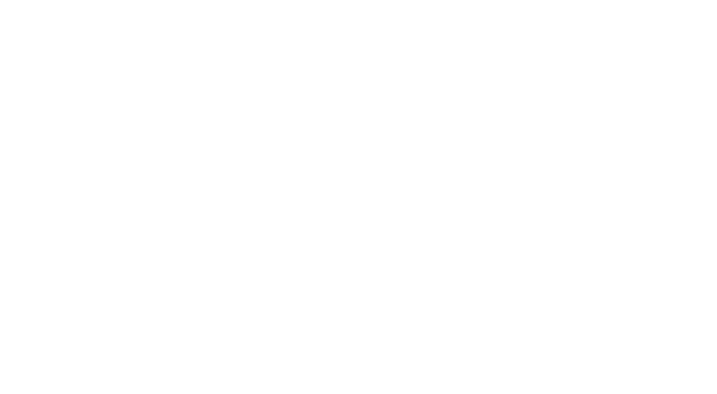
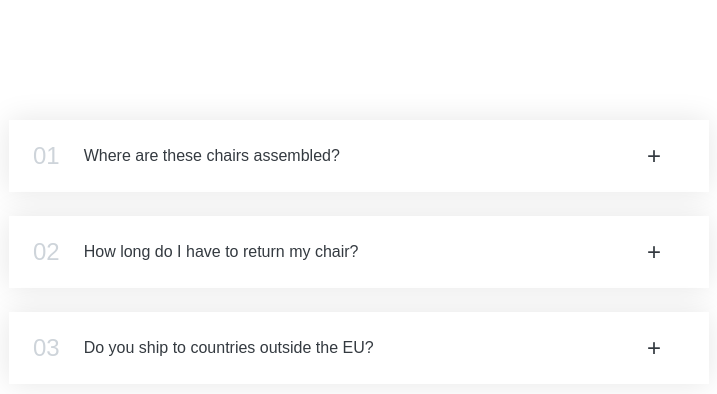
Before and after one commit to GabbenPapa/React-Steps, a React (Vite) app: page /accordion in a window 1280 px wide. Before the commit this address had no page. Shown: the top 394 px of the page, without its empty margins (281-998 px from the left). Built offline with nearby package versions, Linux system fonts and the light colour scheme.

Commit message:
Add accordion to launcher

```diff
--- /dev/null
+++ b/src/Accordion.css
@@ -0,0 +1,72 @@
+* {
+  padding: 0;
+  margin: 0;
+  box-sizing: border-box;
+}
+
+body {
+  font-family: sans-serif;
+  color: #343a40;
+  line-height: 1;
+}
+
+.accordion {
+  width: 700px;
+  margin: 100px auto;
+  display: flex;
+  flex-direction: column;
+  gap: 24px;
+}
+
+.item {
+  box-shadow: 0 0 30px rgba(0, 0, 0, 0.1);
+  padding: 20px 24px;
+  padding-right: 48px;
+  cursor: pointer;
+  border-top: 4px solid #fff;
+  border-bottom: 4px solid #fff;
+
+  display: grid;
+  grid-template-columns: auto 1fr auto;
+  column-gap: 24px;
+  row-gap: 32px;
+  align-items: center;
+}
+
+.number {
+  font-size: 24px;
+  font-weight: 500;
+  color: #ced4da;
+}
+
+.title,
+.icon {
+  font-size: 24px;
+  font-weight: 500;
+}
+
+.content-box {
+  grid-column: 2 / -1;
+  padding-bottom: 16px;
+  line-height: 1.6;
+}
+
+.content-box ul {
+  color: #868e96;
+  margin-left: 16px;
+  margin-top: 16px;
+
+  display: flex;
+  flex-direction: column;
+  gap: 12px;
+}
+
+/* OPEN STATE */
+.open {
+  border-top: 4px solid #087f5b;
+}
+
+.open .number,
+.open .title {
+  color: #087f5b;
+}
--- /dev/null
+++ b/src/Accordion.jsx
@@ -0,0 +1,55 @@
+import "./Accordion.css";
+import React from "react";
+
+const faqs = [
+  {
+    title: "Where are these chairs assembled?",
+    text: "Lorem ipsum dolor sit amet consectetur, adipisicing elit. Accusantium, quaerat temporibus quas dolore provident nisi ut aliquid ratione beatae sequi aspernatur veniam repellendus.",
+  },
+  {
+    title: "How long do I have to return my chair?",
+    text: "Pariatur recusandae dignissimos fuga voluptas unde optio nesciunt commodi beatae, explicabo natus.",
+  },
+  {
+    title: "Do you ship to countries outside the EU?",
+    text: "Excepturi velit laborum, perspiciatis nemo perferendis reiciendis aliquam possimus dolor sed! Dolore laborum ducimus veritatis facere molestias!",
+  },
+];
+
+function AccordionApp() {
+  return <Accordion data={faqs} />;
+}
+
+function Accordion({ data }) {
+  return (
+    <div className="accordion">
+      {data.map((el, index) => (
+        <AccordionItem
+          title={el.title}
+          text={el.text}
+          num={index}
+          key={el.title}
+        />
+      ))}
+    </div>
+  );
+}
+
+function AccordionItem({ num, title, text }) {
+  const [isOpen, setIsOpen] = React.useState(false);
+
+  function handleToggle() {
+    setIsOpen((isOpen) => !isOpen);
+  }
+
+  return (
+    <div className={`item ${isOpen ? "open" : ""}`} onClick={handleToggle}>
+      <p className="number">{num < 9 ? `0${num + 1}` : num + 1}</p>
+      <p className="text">{title}</p>
+      <p className="icon"> {isOpen ? "-" : "+"} </p>
+      {isOpen && <div className="content-box">{text}</div>}
+    </div>
+  );
+}
+
+export default AccordionApp;
--- a/src/App.jsx
+++ b/src/App.jsx
@@ -9,6 +9,7 @@
 import Steps from "./Steps.jsx";
 import DatePicker from "./DatePicker.jsx";
 import FlashCards from "./flashcards.jsx";
+import Accordion from "./Accordion.jsx";
 
 function App() {
   return (
@@ -18,6 +19,7 @@
         <Route path="/steps" element={<Steps />} />
         <Route path="/pick-date" element={<DatePicker />} />
         <Route path="/flashcards" element={<FlashCards />} />
+        <Route path="/accordion" element={<Accordion />} />
       </Routes>
     </Router>
   );
@@ -60,6 +62,17 @@
             Flashcards
           </button>
         </div>
+
+        <Spacer height="10px" />
+
+        <div className="buttons">
+          <button
+            style={{ backgroundColor: "grey", color: "white" }}
+            onClick={() => navigate("/accordion")}
+          >
+            Accordion
+          </button>
+        </div>
       </ul>
     </div>
   );
```
